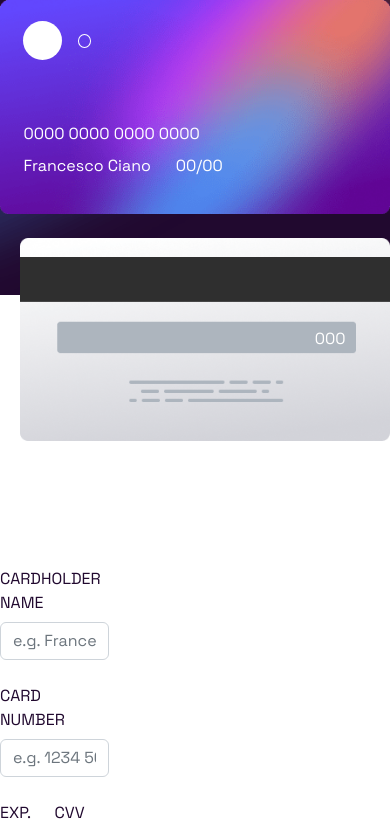
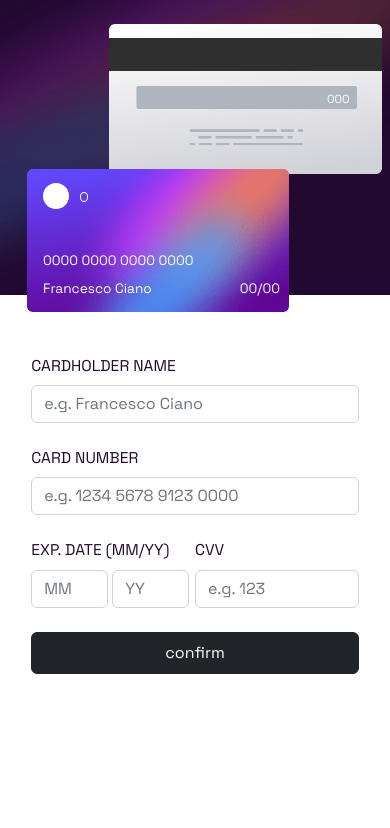
Before and after one commit to Ashour-dev/payment-interface, a Vue app: page / in a window 390 px wide. Shown: the top 828 px of the page. Built offline with nearby package versions, Linux system fonts and the light colour scheme.

Commit message:
App responsive for all devices

```diff
--- a/src/App.vue
+++ b/src/App.vue
@@ -62,10 +62,14 @@ export default {
   color: hsl(278, 68%, 11%);
   position: relative;
 }
-@media (min-width: 0) {
+@include media-breakpoint-down(md){
   .desktopBackground{
   height: 35vh;
   width: 100vw;
+  }
+  .cards{
+  width: 100%;
+  padding: 0 2vw;
   }
 }
 @include media-breakpoint-up(md) {
--- a/src/components/BackCard.vue
+++ b/src/components/BackCard.vue
@@ -15,7 +15,6 @@ export default {
 
 <style lang="scss" scoped>
 @import '~bootstrap/scss/bootstrap';
-
 .cont{
         margin-left: 5vw;
         position: relative;
@@ -24,15 +23,17 @@ export default {
             right: 12%;
         }
     }
-// @media (min-width: 0){
-//     .cont{
-//         position: absolute;
-//         top: 0;
-//         right: 0;
-//         width: 90vw;
-//         z-index: 1;
-//     }
-// }
+@include media-breakpoint-down(md){
+.cont{
+    position: absolute;
+    top:0;
+    right: 2vw;
+    z-index: 1;
+    width: 70%;
+    margin-left:auto;
+    font-size: 3vw;
+}
+}
 @include media-breakpoint-up(md) {
     .cont{
     width: 70%;
@@ -42,6 +43,7 @@ export default {
 @include media-breakpoint-up(xl) {
     .cont{
         width: fit-content;
+        font-size: large;
     }
 }
 </style>
--- a/src/components/DataEntery.vue
+++ b/src/components/DataEntery.vue
@@ -45,11 +45,21 @@ export default {
 
 <style lang="scss" scoped>
 @import '~bootstrap/scss/bootstrap';
+@include media-breakpoint-down(md){
+    .cont{
+        width: 100%;
+        margin-top: 23vh;
+        padding: 2vh 8vw;
+        font-size: 4vw;
+    }
+}
 @include media-breakpoint-up(md) {
     .cont{
     top: 7vh;
     right: 10vw;
     font-size: .9rem;
+    width: 28vw;
+    padding: 15vh 0;
     }
 }
 
@@ -62,14 +72,13 @@ export default {
 }
 .cont{
     position: absolute;
-    padding: 15vh 0;
         &>*{
             width: 100%;
         }
         & *{
             box-shadow: none !important;
         }
-        width: 28vw;
+        // width: 28vw;
         text-transform: uppercase;
         #expirationDateMonth,#expirationDateYear{
             width: 47%;
--- a/src/components/FrontCard.vue
+++ b/src/components/FrontCard.vue
@@ -30,18 +30,17 @@ export default {
 <style lang="scss" scoped>
 @import '~bootstrap/scss/bootstrap';
 
-// @media (min-width: 0){
-//     .cont{
-//         position: absolute;
-//         top:20vh;
-//         left: 5vw;
-//         z-index: 2;
-//         img{
-//             // width: 90vw !important;
-//             max-width: fit-content;
-//         }
-//     }
-// }
+@include media-breakpoint-down(md){
+    .cont{
+        top:20vh;
+        left: 5vw;
+        z-index: 2;
+        width: 70%;
+        .txt{
+            font-size: 3.5vw;
+        }
+    }
+}
 .cont{
     .full-circle{
         top: 10%;
@@ -59,9 +58,9 @@ export default {
         background-color: rgba(255, 255, 255, 0);
     }
     .txt{
-        width: max-content;
-        top: 57%;
+        width: 80%;
         left: 6%;
+        top:57%;
         .exp-date{
             right: -13%;
         }
@@ -78,7 +77,7 @@ export default {
             font-size: 1.5rem;
         }
         .txt{
-        top: 54%;
+            top: 54%;
         }
     }
 }
```
Lines whose indentation alone changed are shown as unchanged.
